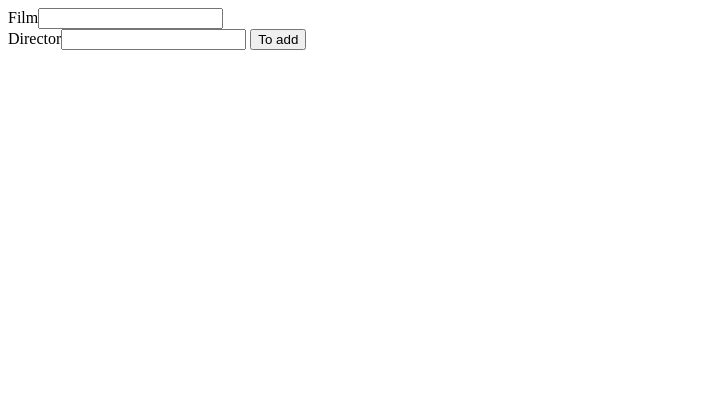
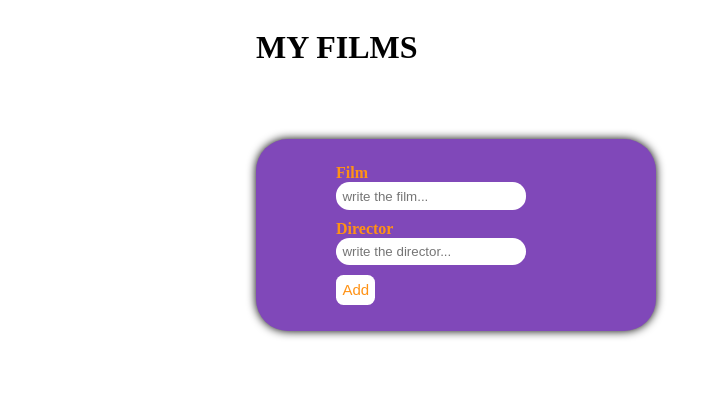
Before and after one commit to FatimaCapilla/FILMS-LIBRARY-CRUD, a website: page index.html in a window 1280 px wide. Shown: the whole page, without its empty margins (0-718 px from the left). Drawn offline with Linux system fonts and the light colour scheme; no server answers.

Commit message:
changing style web page

```diff
--- a/index.html
+++ b/index.html
@@ -3,20 +3,21 @@
 <head>
     <meta charset="UTF-8">
     <meta name="viewport" content="width=device-width, initial-scale=1.0">
+    <link rel="stylesheet" href="/src/styles.css">
     <title>Document</title>
 </head>
-<body>
-    <form id="films-form">
-        <label for="new-film">Film</label><input id="new-film" type="text">
+<body class="films-form">
+    <h1>MY FILMS</h1>
+    <form class="form-group" id="films-form">
+        <label class="form-label" for="new-film">Film</label><input placeholder="write the film..."  class="form-input" id="new-film" type="text">
         <br>
-        <label for="new-director">Director</label><input id="new-director" type="text">
-        <button type="submit" onclick="createFilm()">To add</button>
+        <label class="form-label" for="new-director">Director</label><input placeholder="write the director..." class="form-input" id="new-director" type="text">
+        <br><button class="form-button" type="submit" onclick="createFilm()">Add</button>
     </form>
 
-    </form>
     <!--<button onclick="printFilms()">View films</button>-->
     <!-- <button onclick="postFilm()">+</button> -->
-    <section id="film-list">
+    <section class="film-list" id="film-list">
     </section>
     <script src="/src/service.js"></script>
 </body>
--- a/src/service.js
+++ b/src/service.js
@@ -18,8 +18,8 @@ async function printFilms() {
         sectionTag.innerHTML +=
         `<h3>${film.film}</h3>
         <p>${film.director}</p>
-        <button onclick="deleteFilm('${film.id}')">Delete</button>
-        <button onclick="updateFilm('${film.id}')">Edit</button>`
+        <div class="film-button"><button onclick="deleteFilm('${film.id}')">Delete</button>
+        <button onclick="updateFilm('${film.id}')">Edit</button><hr></div>`
     })
 }
 
--- /dev/null
+++ b/src/styles.css
@@ -0,0 +1,76 @@
+
+.films-form {
+    display: flex;
+    flex-direction: column;
+    margin-left: 20%;
+}
+
+.form-group {
+    width: 20em;
+    height: 10em;
+    padding-left: 5em;
+    padding-top: 1em;
+    padding-bottom: 1em;
+    background-color: #8048B9;
+    margin-top: 5%;
+    margin-bottom: 8%;
+    border-radius: 2em;
+    box-shadow: 0 0 10px;
+}
+
+.form-label {
+    color: #ff9215;
+    display: flex;
+    font-weight: bold;
+    margin-top: 3%;
+}
+
+.form-input {
+    padding: 2%;
+    border: none;
+    border-radius: 1em;
+}
+
+.form-button {
+    font-size: 15px;
+    margin-top: 3%;
+    padding: 2%;
+    background-color: #fff;
+    color: #ff9215;
+    border: none;
+    border-radius: 0.5em;
+    cursor: pointer;
+}
+
+.form-button:hover {
+    background-color: #ff9215;
+    color: #fff;
+}
+
+.film-list {
+    display: flex;
+    flex-direction: column;
+    max-width: 30em;
+}
+
+.film-button button {
+    background-color: #8048B9;
+    color: #fff;
+    font-size: 15px;
+    width: 5.5em;
+    padding: 1.5%;
+    margin: 0.5%;
+    border-radius: 0.5em;
+    border: none;
+}
+
+.film-button button:hover {
+    background-color: #ff9215;
+    color: #fff;
+    cursor: pointer;
+}
+
+
+/* Morado: #8048B9
+Naranja: #F48605
+Amarillo: #FFF7B4 */
```
Also changed, not shown: server/db.json (+4 -4 lines).
